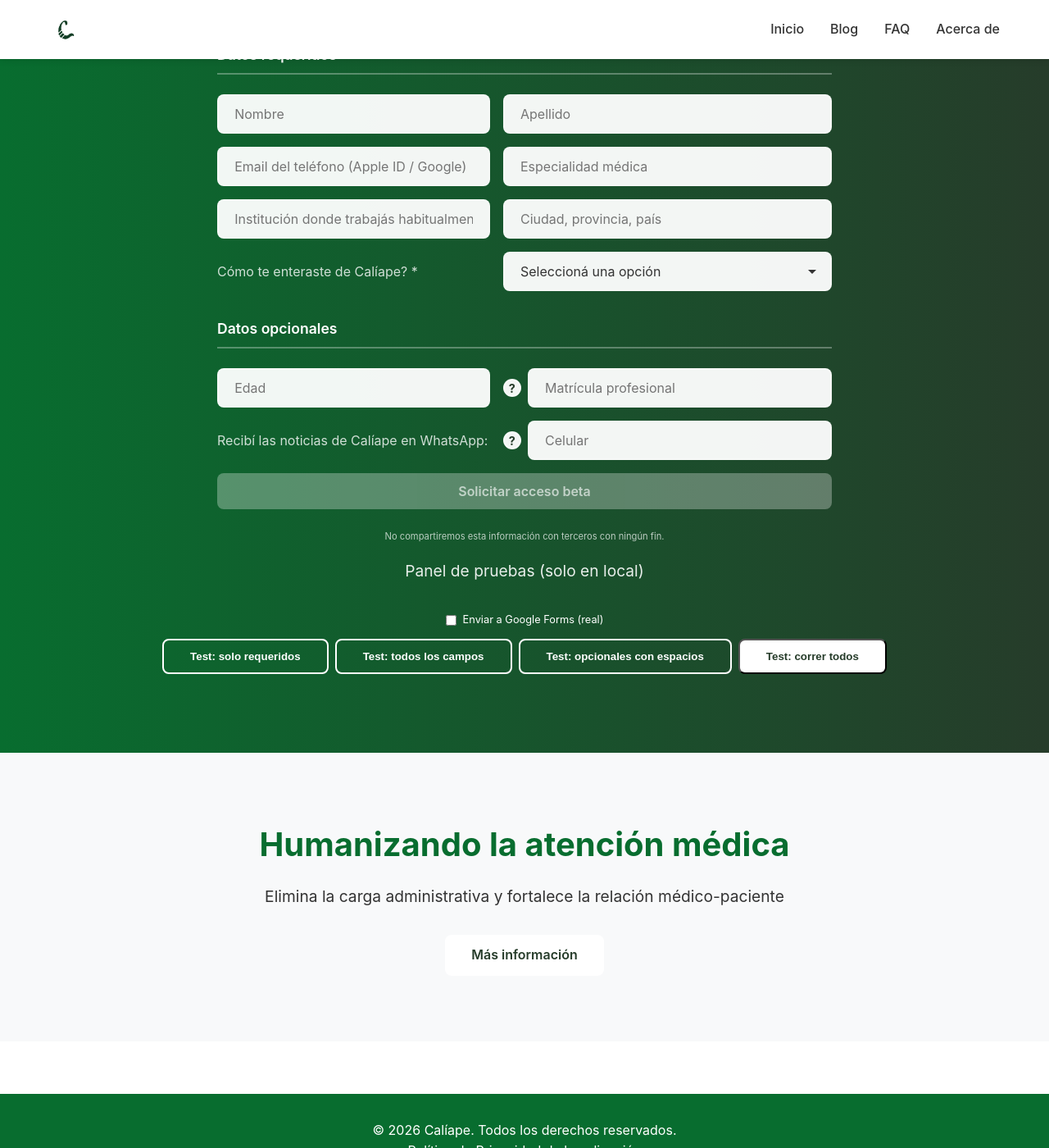
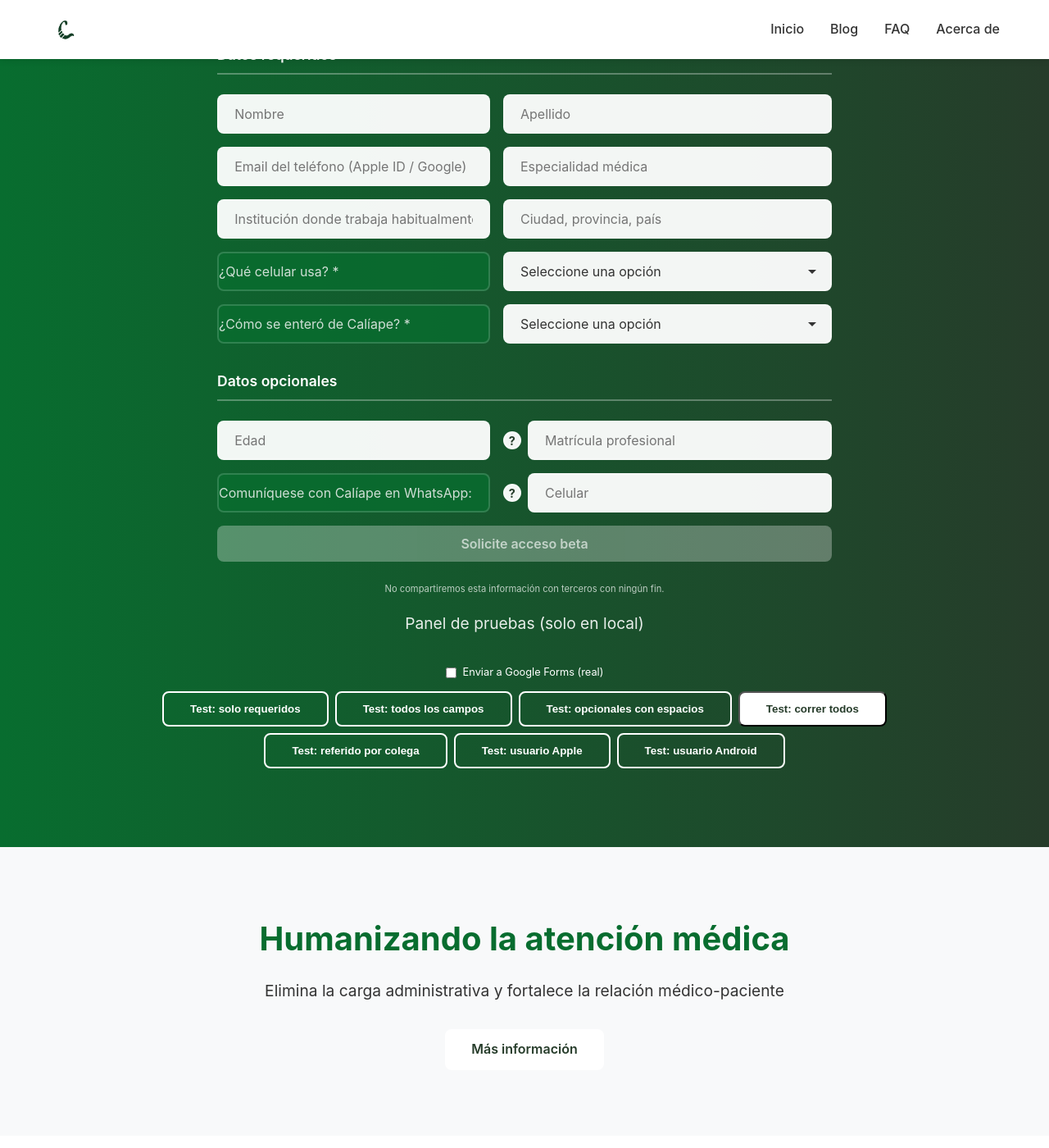
Before and after one commit to fcolavecchia/caliape-website, a Jekyll site: the page built from index.html, in a window 1280 px wide and 1400 px high, scrolled down 1456 px. Shown: the whole window at 82% size. Built offline with Jekyll 4.4.1, drawn with Linux system fonts in a browser that asks for light colours.

Commit message:
Agrego selección de teléfono

```diff
--- a/assets/css/style.css
+++ b/assets/css/style.css
@@ -346,9 +346,12 @@
     opacity: 0.8;
     margin: 0;
     /* padding: 0.75rem 1rem; */
-    text-align: right;
+    text-align: left;
     display: flex;
     align-items: center;
+    background-color: var(--secondary-color);
+    border-radius: var(--border-radius);
+    border: 2px solid rgba(255, 255, 255, 0.2);
 }
 
 .beta-form input[type="text"],
@@ -372,6 +375,7 @@
     background-repeat: no-repeat;
     background-position: right 1rem center;
     padding-right: 2.5rem;
+    /* background-color: #263c2a; */
 }
 
 .beta-form select option[disabled] {
--- a/index.html
+++ b/index.html
@@ -88,19 +88,26 @@
             <input
                 type="text"
                 name="hospital"
-                placeholder="Institución donde trabajás habitualmente"
+                placeholder="Institución donde trabaja habitualmente"
                 required
-                aria-label="Institución donde trabajás habitualmente">
+                aria-label="Institución donde trabaja habitualmente">
             <input
                 type="text"
                 name="lugar"
                 placeholder="Ciudad, provincia, país"
                 required
                 aria-label="Ciudad, provincia, país">
+            <p class="form-helper-text">¿Qué celular usa? *</p>
+            <select name="celu_so" aria-label="¿Qué celular usa?" required aria-required="true">
+                <option value="" disabled selected hidden>Seleccione una opción</option>
+
+                <option value="Apple">Apple</option>
+                <option value="Android">Android</option>
+            </select>
             <!-- <div class="field-reading-order"> -->
-            <p class="form-helper-text">Cómo te enteraste de Calíape? *</p>
-                <select name="referido" aria-label="Cómo te enteraste de Calíape?" required aria-required="true">
-                    <option value="" disabled selected hidden>Seleccioná una opción</option>
+            <p class="form-helper-text">¿Cómo se enteró de Calíape? *</p>
+                <select name="referido" aria-label="Cómo se enteró de Calíape?" required aria-required="true">
+                    <option value="" disabled selected hidden>Seleccione una opción</option>
                     <option value="LinkedIn">LinkedIn</option>
                     <option value="Otras redes sociales">Otras redes sociales</option>
                     <option value="Noticias (web, diarios, streaming, radio, etc.)">Noticias (web, diarios, streaming, radio, etc.)</option>
@@ -109,7 +116,6 @@
                     <!-- <option value="Artículo o blog">Artículo o blog</option> -->
                     <option value="Otro">Otro</option>
                 </select>
-
             <input
             type="text"
             name="referido_colega"
@@ -127,7 +133,7 @@
             <div class="input-with-tooltip">
                 <span class="tooltip-icon" tabindex="0">
                     ?
-                    <span class="tooltip-text">Es el número de registro profesional otorgado por el colegio o consejo profesional de tu jurisdicción.</span>
+                    <span class="tooltip-text">Es el número de registro profesional otorgado por el colegio o consejo profesional de su jurisdicción.</span>
                 </span>
                 <input
                     type="text"
@@ -135,11 +141,11 @@
                     placeholder="Matrícula profesional"
                     aria-label="Matrícula profesional">
             </div>
-            <p class="form-helper-text">Recibí las noticias de Calíape en WhatsApp: </p>
+            <p class="form-helper-text">Comuníquese con Calíape en WhatsApp: </p>
             <div class="input-with-tooltip">
                 <span class="tooltip-icon" tabindex="1">
                     ?
-                    <span class="tooltip-text">Incluí el código de país y área. <br>Ejemplo: +54 9 11 1234-5678</span>
+                    <span class="tooltip-text">Incluya el código de país y área. <br>Ejemplo: +54 9 11 1234-5678</span>
                 </span>
                 <input
                 type="tel"
@@ -148,7 +154,7 @@
                 aria-label="Celular">
             </div>
 
-            <button type="submit" disabled>Solicitar acceso beta</button>
+            <button type="submit" disabled>Solicite acceso beta</button>
             <p class="form-disclaimer">No compartiremos esta información con terceros con ningún fin.</p>
         </form>
         <div id="betaTestPanel" style="display:none; margin-top: 1rem; text-align: center;">
@@ -277,6 +285,7 @@
     addIfValue('entry.583972878', edad);
     addIfValue('entry.980961395', telefono);
     addIfValue('entry.2118862770', matricula);
+    addIfValue('entry.1002181386', referido_colega);
 
     const messageDiv = document.getElementById('formMessage');
 
@@ -381,8 +390,9 @@
 // entry.678704696=especialidad
 // entry.1737286529=hospital
 // entry.1901642424=lugar
-// entry.1505268358=LinkedIn
-// entry.1002181386=colega
+// entry.533519866=celu_so
+// entry.1505268358=Otro
+// entry.1002181386=referido_colega
 // entry.2118862770=matricula
 // entry.980961395=telefono
 // entry.583972878=edad
@@ -506,7 +517,9 @@
     especialidad: 'Gastroenterología',
     hospital: 'Hospital Central',
     lugar: 'CABA, Argentina',
-    referido: 'LinkedIn'
+    referido: 'LinkedIn',
+    celu_so: 'Apple',
+    referido_colega: ''
 };
 
 const testCases = {
@@ -523,13 +536,38 @@
         referido: 'LinkedIn',
         edad: '38',
         telefono: '+54 9 11 1234-5678',
-        matricula: 'MP-12345'
+        matricula: 'MP-12345',
+        referido_colega: 'Dr. Test Referente',
+        celu_so: 'Android'
     },
     whitespaceOptional: {
         ...baseRequired,
         edad: '   ',
         telefono: '   ',
-        matricula: '   '
+        matricula: '   ',
+        referido_colega: '   '
+    },
+    referidoPorColega: {
+        ...baseRequired,
+        referido: 'Referido por colega',
+        referido_colega: 'Dra. Test Colega',
+        edad: '',
+        telefono: '',
+        matricula: ''
+    },
+    appleUser: {
+        ...baseRequired,
+        celu_so: 'Apple',
+        edad: '45',
+        telefono: '+54 9 11 2222-3333',
+        matricula: 'MP-99999'
+    },
+    androidUser: {
+        ...baseRequired,
+        celu_so: 'Android',
+        edad: '50',
+        telefono: '+54 9 11 4444-5555',
+        matricula: 'MP-88888'
     }
 };
 
@@ -561,6 +599,35 @@
     const allBtn = document.getElementById('betaTestAllFields');
     const whitespaceBtn = document.getElementById('betaTestWhitespace');
     const runAllBtn = document.getElementById('betaTestRunAll');
+
+    // Botones adicionales para nuevos tests
+    let extraTestPanel = document.getElementById('betaTestExtraPanel');
+    if (!extraTestPanel) {
+        extraTestPanel = document.createElement('div');
+        extraTestPanel.id = 'betaTestExtraPanel';
+        extraTestPanel.style.marginTop = '0.5rem';
+        extraTestPanel.style.display = 'flex';
+        extraTestPanel.style.flexWrap = 'wrap';
+        extraTestPanel.style.gap = '0.5rem';
+        extraTestPanel.style.justifyContent = 'center';
+        panel.appendChild(extraTestPanel);
+    }
+    const addTestBtn = (id, label, caseName) => {
+        let btn = document.getElementById(id);
+        if (!btn) {
+            btn = document.createElement('button');
+            btn.type = 'button';
+            btn.id = id;
+            btn.className = 'btn btn-secondary';
+            btn.textContent = label;
+            btn.addEventListener('click', () => window.runBetaTestCase(caseName));
+            extraTestPanel.appendChild(btn);
+        }
+    };
+    addTestBtn('betaTestReferidoColega', 'Test: referido por colega', 'referidoPorColega');
+    addTestBtn('betaTestApple', 'Test: usuario Apple', 'appleUser');
+    addTestBtn('betaTestAndroid', 'Test: usuario Android', 'androidUser');
+
     if (requiredBtn) requiredBtn.addEventListener('click', () => window.runBetaTestCase('requiredOnly'));
     if (allBtn) allBtn.addEventListener('click', () => window.runBetaTestCase('allFields'));
     if (whitespaceBtn) whitespaceBtn.addEventListener('click', () => window.runBetaTestCase('whitespaceOptional'));
```
Also changed, not shown: other parts of index.html (+5 -2 lines).
